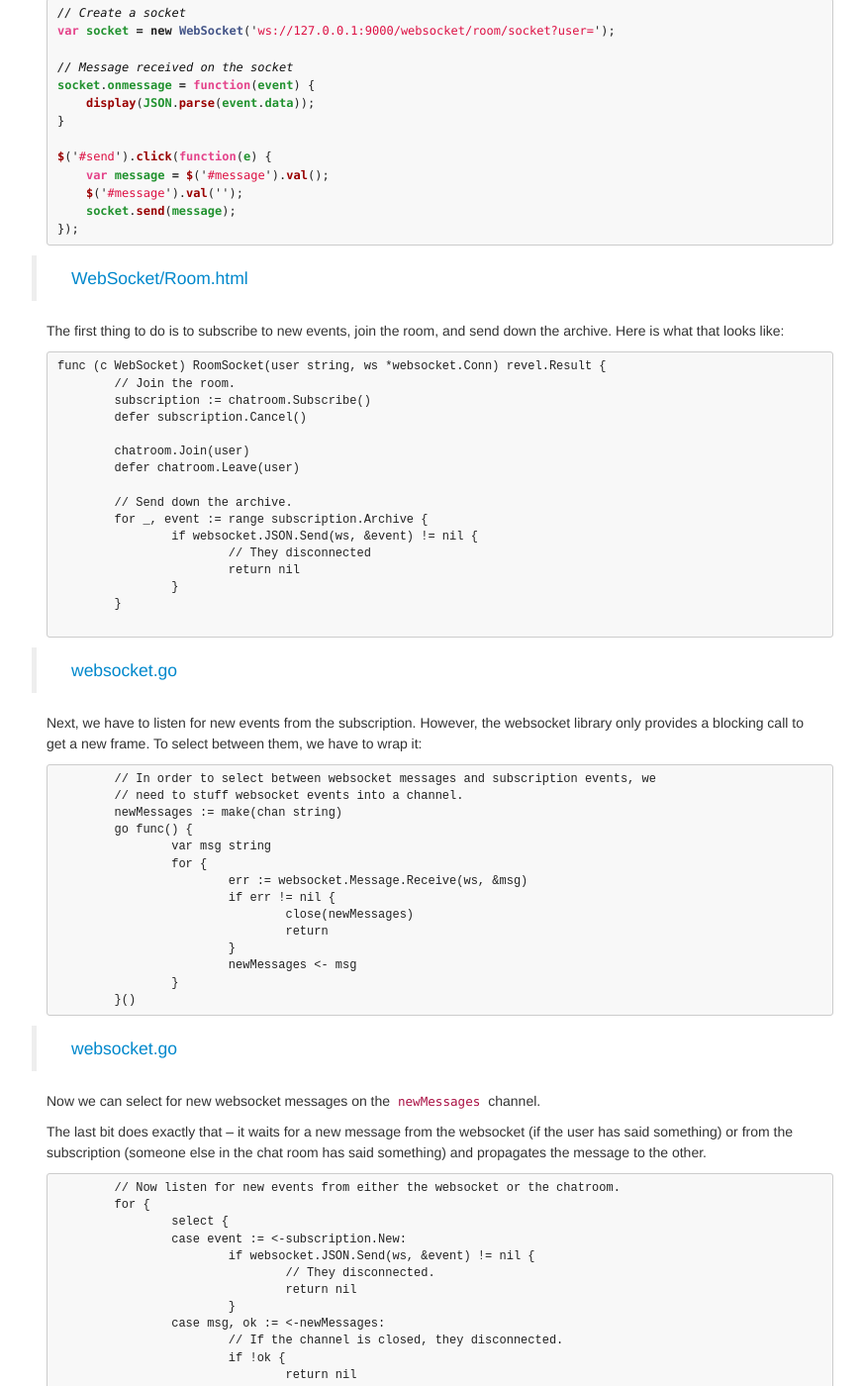
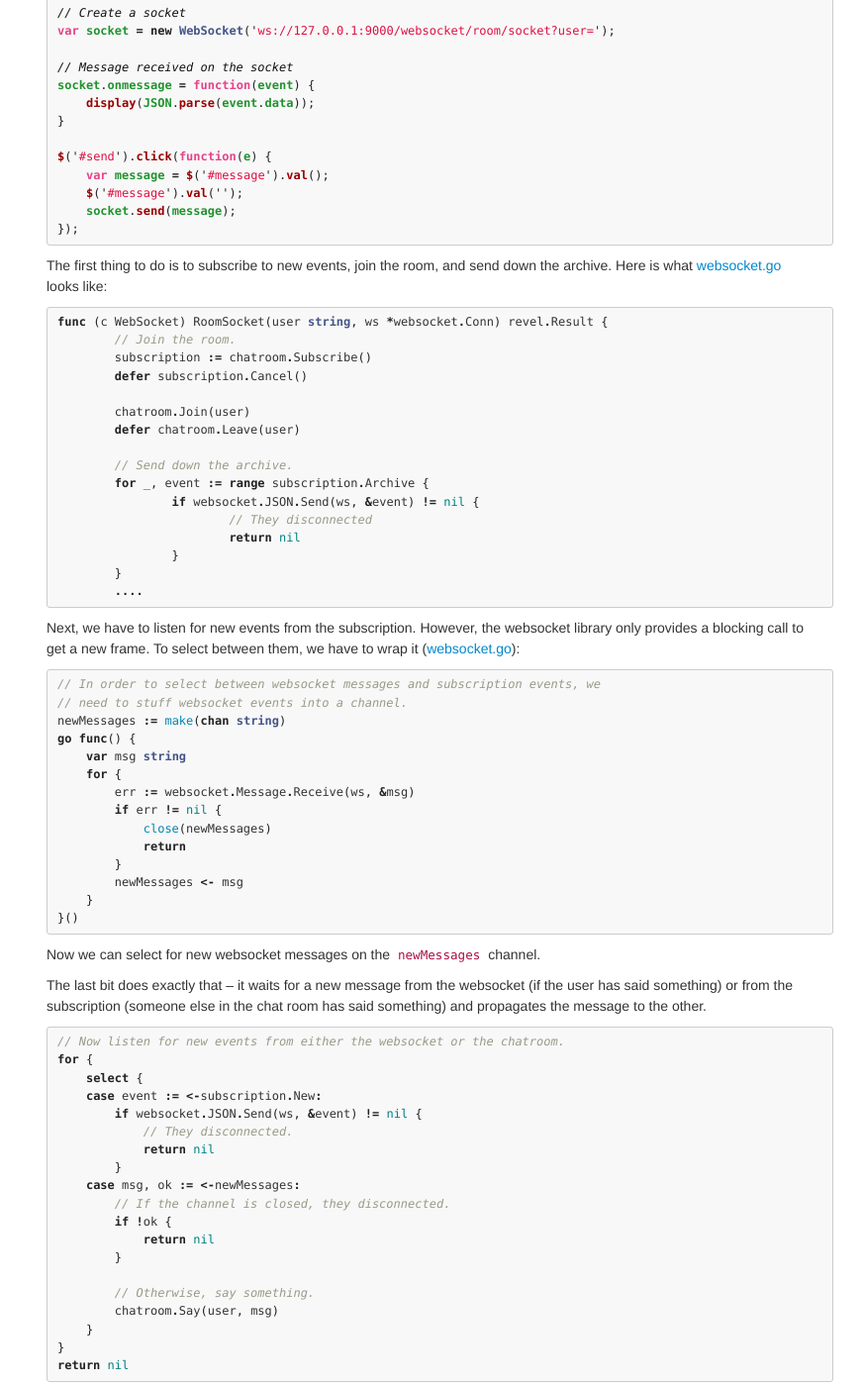
Before and after one commit to revel/revel.github.io, a Jekyll site: the page built from samples/chat.md, in a window 1280 px wide and 1400 px high, scrolled down 4049 px. Shown: the whole window at 99% size, without its empty margins (343-1216 px from the left). Built offline with Jekyll 4.4.1, drawn with Linux system fonts in a browser that asks for light colours; nearby versions of some CDN libraries; some of the changed text lies outside the part shown.

Commit message:
highlight all other tempaltes

```diff
--- a/samples/chat.md
+++ b/samples/chat.md
@@ -256,12 +256,10 @@ $('#send').click(function(e) {
 });
 {% endhighlight %}
 
-> [WebSocket/Room.html](https://github.com/revel/revel/tree/master/samples/chat/app/views/WebSocket/Room.html#L51)
+The first thing to do is to subscribe to new events, join the room, and send
+down the archive.  Here is what [websocket.go](https://github.com/revel/revel/tree/master/samples/chat/app/controllers/websocket.go#L17) looks like:
 
-The first thing to do is to subscribe to new events, join the room, and send
-down the archive.  Here is what that looks like:
-
-<pre class="prettyprint lang-go">{% capture guy %}{% raw %}
+{% highlight go %}
 func (c WebSocket) RoomSocket(user string, ws *websocket.Conn) revel.Result {
 	// Join the room.
 	subscription := chatroom.Subscribe()
@@ -277,33 +275,30 @@ func (c WebSocket) RoomSocket(user string, ws *websocket.Conn) revel.Result {
 			return nil
 		}
 	}
-{% endraw %}{% endcapture %}{{ guy|escape }}
-</pre>
+	....
+{% endhighlight %}
 
-> [websocket.go](https://github.com/revel/revel/tree/master/samples/chat/app/controllers/websocket.go#L17)
 
 Next, we have to listen for new events from the subscription.  However, the
 websocket library only provides a blocking call to get a new frame.  To select
-between them, we have to wrap it:
+between them, we have to wrap it ([websocket.go](https://github.com/revel/revel/tree/master/samples/chat/app/controllers/websocket.go#L33)):
 
-<pre class="prettyprint lang-go">{% capture WebSocket2 %}{% raw %}
-	// In order to select between websocket messages and subscription events, we
-	// need to stuff websocket events into a channel.
-	newMessages := make(chan string)
-	go func() {
-		var msg string
-		for {
-			err := websocket.Message.Receive(ws, &msg)
-			if err != nil {
-				close(newMessages)
-				return
-			}
-			newMessages <- msg
-		}
-	}()
-{% endraw %}{% endcapture %}{{ WebSocket2|escape }}</pre>
-
-> [websocket.go](https://github.com/revel/revel/tree/master/samples/chat/app/controllers/websocket.go#L33)
+{% highlight go %}
+// In order to select between websocket messages and subscription events, we
+// need to stuff websocket events into a channel.
+newMessages := make(chan string)
+go func() {
+    var msg string
+    for {
+        err := websocket.Message.Receive(ws, &msg)
+        if err != nil {
+            close(newMessages)
+            return
+        }
+        newMessages <- msg
+    }
+}()
+{% endhighlight %}
 
 Now we can select for new websocket messages on the `newMessages` channel.
 
@@ -311,28 +306,28 @@ The last bit does exactly that -- it waits for a new message from the websocket
 (if the user has said something) or from the subscription (someone else in the
 chat room has said something) and propagates the message to the other.
 
-<pre class="prettyprint lang-go">{% capture WebSocket3 %}{% raw %}
-	// Now listen for new events from either the websocket or the chatroom.
-	for {
-		select {
-		case event := <-subscription.New:
-			if websocket.JSON.Send(ws, &event) != nil {
-				// They disconnected.
-				return nil
-			}
-		case msg, ok := <-newMessages:
-			// If the channel is closed, they disconnected.
-			if !ok {
-				return nil
-			}
+{% highlight go %}
+// Now listen for new events from either the websocket or the chatroom.
+for {
+    select {
+    case event := <-subscription.New:
+        if websocket.JSON.Send(ws, &event) != nil {
+            // They disconnected.
+            return nil
+        }
+    case msg, ok := <-newMessages:
+        // If the channel is closed, they disconnected.
+        if !ok {
+            return nil
+        }
 
-			// Otherwise, say something.
-			chatroom.Say(user, msg)
-		}
-	}
-	return nil
+        // Otherwise, say something.
+        chatroom.Say(user, msg)
+    }
 }
-{% endraw %}{% endcapture %}{{ WebSocket3|escape }}</pre>
+return nil
+
+{% endhighlight %}
 
 > [websocket.go](https://github.com/revel/revel/tree/master/samples/chat/app/controllers/websocket.go#L48)
 
```
Also changed, not shown: manual/i18n-messages.md (+15 -13 lines), manual/sessionflash.md (+3 -2 lines), manual/templates.md (+5 -3 lines), manual/validation.md (+27 -28 lines), samples/booking.md (+10 -9 lines).
